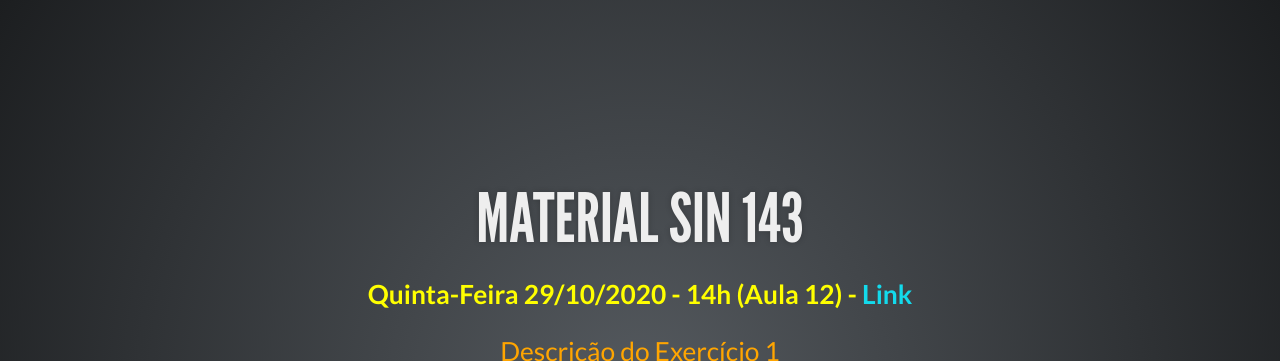
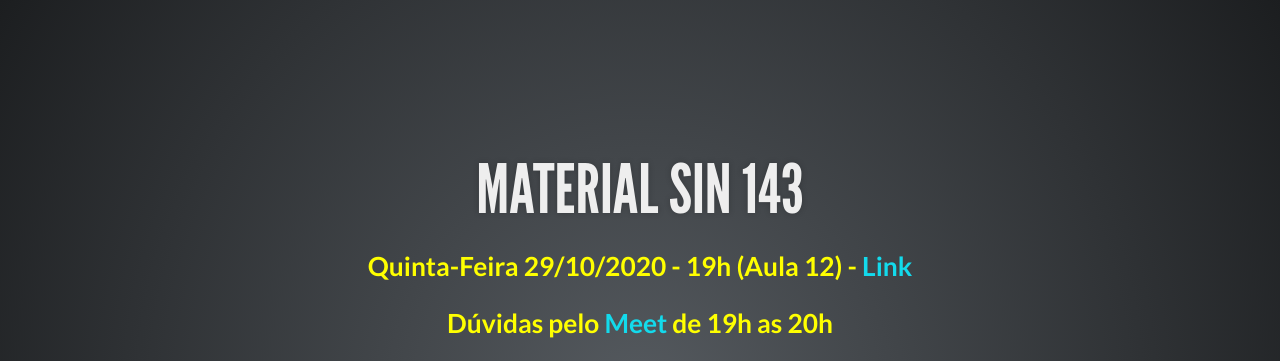
Before and after one commit to clausiusreis/SIN143, a plain HTML site: page index.html in a window 1280 px wide. Shown: the top 361 px of the page. Drawn offline with Linux system fonts and the light colour scheme.

Commit message:
Add files via upload

```diff
--- a/index.html
+++ b/index.html
@@ -56,9 +56,9 @@
 					<h3 style="margin: 0px;">Material SIN 143</h3>
 
 					<font size="5em;">
-						<span style="color:yellow;"><b>Quinta-Feira 29/10/2020 - 14h (Aula 12) - <a href="https://youtu.be/OG4F2yjXHUE" target="_blank">Link</a></b></span>
-						<!-- <br>
-						<span style="color:yellow;"><b>Quinta-Feira 08/10/2020 - Assistir aula 10</b></span> -->
+						<span style="color:yellow;"><b>Quinta-Feira 29/10/2020 - 19h (Aula 12) - <a href="https://youtu.be/OG4F2yjXHUE" target="_blank">Link</a></b></span>
+						<br>
+						<span style="color:yellow;"><b>Dúvidas pelo <a href="https://meet.google.com/ofq-rbhw-igc" target="_blank">Meet</a> de 19h as 20h</b></span>
 						<br>
 						<a href="/SIN143_2020/Files/Descricao.pdf" target="_blank">
 							<span style="color:orange;">Descrição do Exercício 1</span>
```
